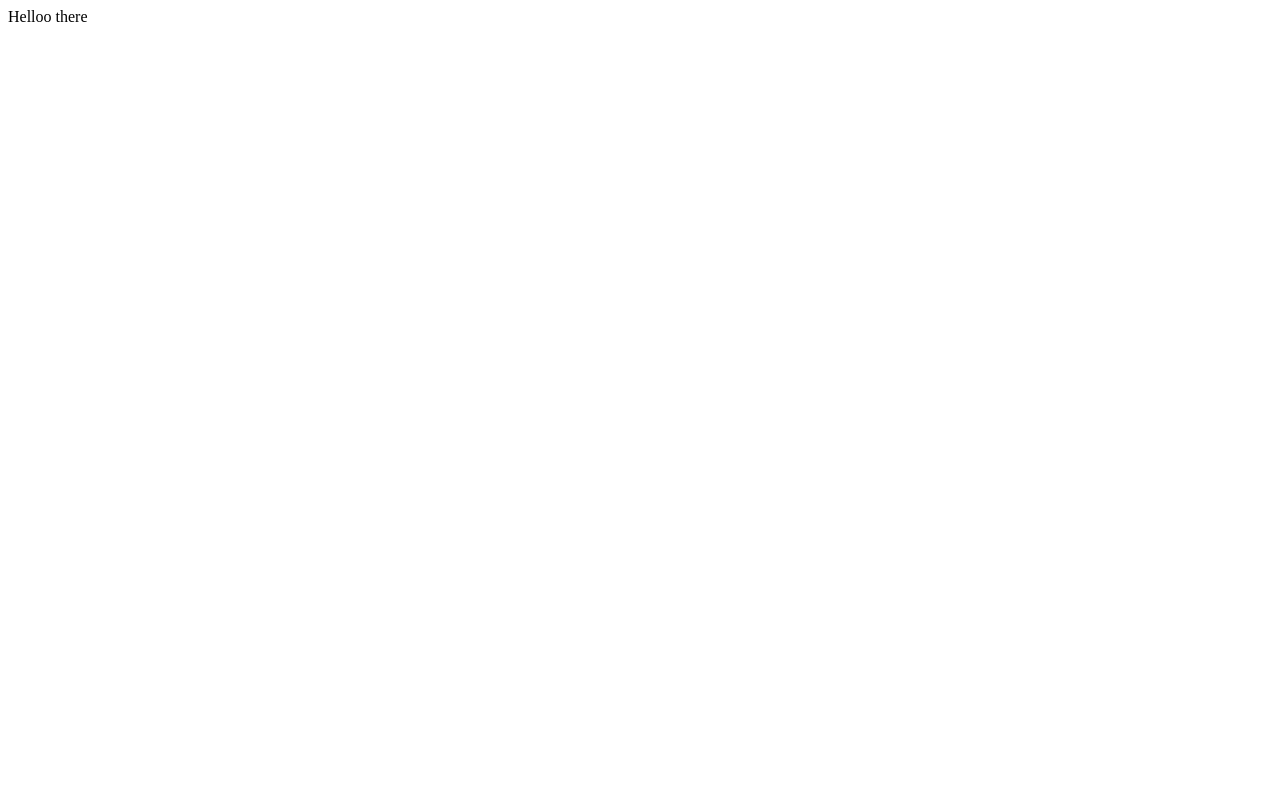
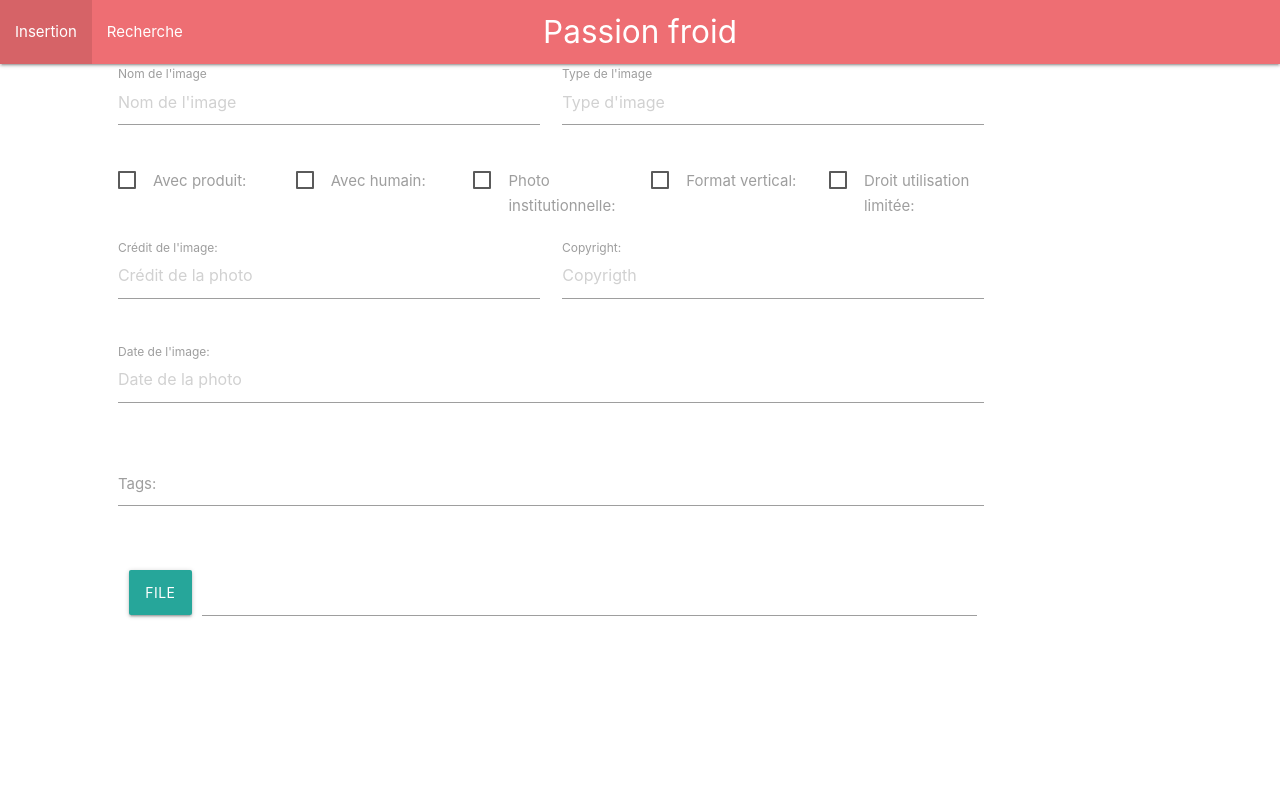
Before and after one commit to OwainCharlon/chal48-21, a Flask app: page /home in a window 1280 px wide. Before the commit the page is almost empty. Run offline with Flask 2, Linux system fonts and the light colour scheme; some libraries are stand-ins or nearby versions.

Commit message:
Premier jet de la template pour la homepage

```diff
--- a/app/templates/index.html
+++ b/app/templates/index.html
@@ -1 +1,133 @@
-Helloo there
+<!DOCTYPE html>
+<html lang="fr">
+<head>
+	<meta charset="UTF-8">
+	<meta name="viewport" content="width=device-width, initial-scale=1.0">
+    <!-- Compiled and minified CSS -->
+    <link rel="stylesheet" href="https://cdnjs.cloudflare.com/ajax/libs/materialize/1.0.0/css/materialize.min.css">
+
+    <!-- Compiled and minified JavaScript -->
+    <script src="https://cdnjs.cloudflare.com/ajax/libs/materialize/1.0.0/js/materialize.min.js"></script>
+
+    <script src="jquery-3.5.1.min.js"></script>
+</head>
+<body>
+
+    <nav>
+        <div class="nav-wrapper">
+          <a href="#" class="brand-logo center">Passion froid</a>
+          <ul id="nav-mobile" class="left hide-on-med-and-down">
+            <li><a href="#upload">Insertion</a></li>
+            <li><a href="#search">Recherche</a></li>
+          </ul>
+        </div>
+    </nav>
+
+    <div id="upload" class="row">
+        <div class="col s10 offset-s1">
+            <form>
+
+                <div class="row">
+                    <div class="input-field col s5">
+                        <input placeholder="Nom de l'image" id="picture_name" type="text" class="validate">
+                        <label for="picture_name">Nom de l'image</label>
+                    </div>
+
+                    <div class="input-field col s5">
+                        <input placeholder="Type d'image" id="picture_type" type="text" class="validate">
+                        <label for="description">Type de l'image</label>
+                    </div>
+                </div>
+
+                <div class="row">
+                    <div class="col s2">
+                        <label>
+                          <input type="checkbox" />
+                          <span>Avec produit:</span>
+                        </label>
+                    </div>
+
+                    <div class="col s2">
+                        <label>
+                          <input type="checkbox" />
+                          <span>Avec humain:</span>
+                        </label>
+                    </div>
+
+                    <div class="col s2">
+                        <label>
+                          <input type="checkbox" />
+                          <span>Photo institutionnelle:</span>
+                        </label>
+                    </div>
+
+                    <div class="col s2">
+                        <label>
+                          <input type="checkbox" />
+                          <span>Format vertical:</span>
+                        </label>
+                    </div>
+
+                    <div class="col s2">
+                        <label>
+                          <input type="checkbox" />
+                          <span>Droit utilisation limitée:</span>
+                        </label>
+                    </div>
+                </div>
+
+                <div class="row">
+                    <div class="input-field col s5">
+                        <input placeholder="Crédit de la photo" id="picture_author" type="text" class="validate">
+                        <label for="picture_author">Crédit de l'image:</label>
+                    </div>
+
+
+                    <div class="input-field col s5">
+                        <input placeholder="Copyrigth" id="picture_copyright" type="text" class="validate">
+                        <label for="picture_copyright">Copyright:</label>
+                    </div>
+                </div>
+
+                <div class="row">
+                    <div class="input-field col s10">
+                        <input placeholder="Date de la photo" id="picture_date" type="text" class="validate">
+                        <label for="picture_date">Date de l'image:</label>
+                    </div>
+                </div>
+
+                <div class="row">
+                    <div class="input-field col s10">
+                        <textarea id="picture_tags" class="materialize-textarea"></textarea>
+                        <label for="picture_tags">Tags:</label>
+                    </div>
+                </div>
+
+                <div class="row file-field input-field col s10">
+                    <div class="btn">
+                        <span>File</span>
+                        <input type="file">
+                      </div>
+                      <div class="file-path-wrapper">
+                        <input class="file-path validate" type="text">
+                      </div>
+                </div>
+            </form>
+        </div>
+    </div>
+
+    <div id="search">
+
+    </div>
+
+</body>
+</html>
+
+<script>
+    data = {};
+    data.prototype.init = function (){
+        console.log('hello');
+    }
+
+    data.init();
+</script>
```
